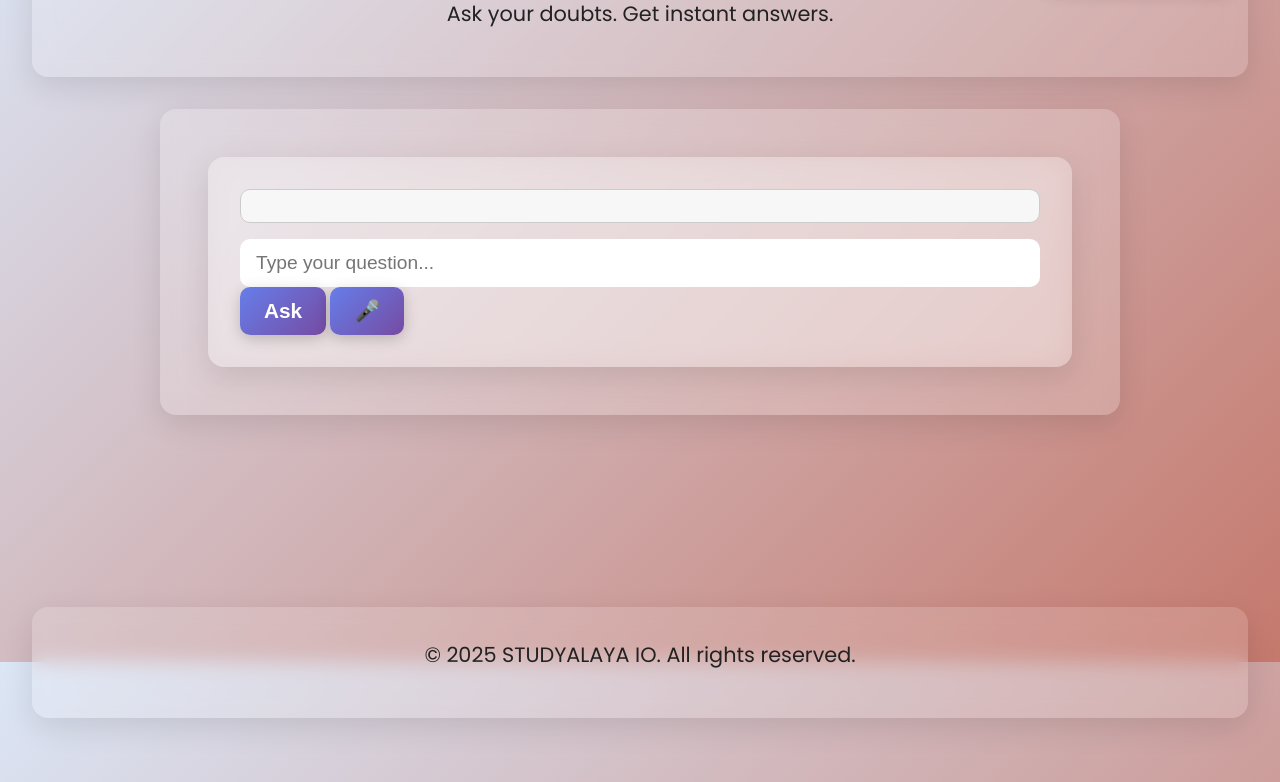
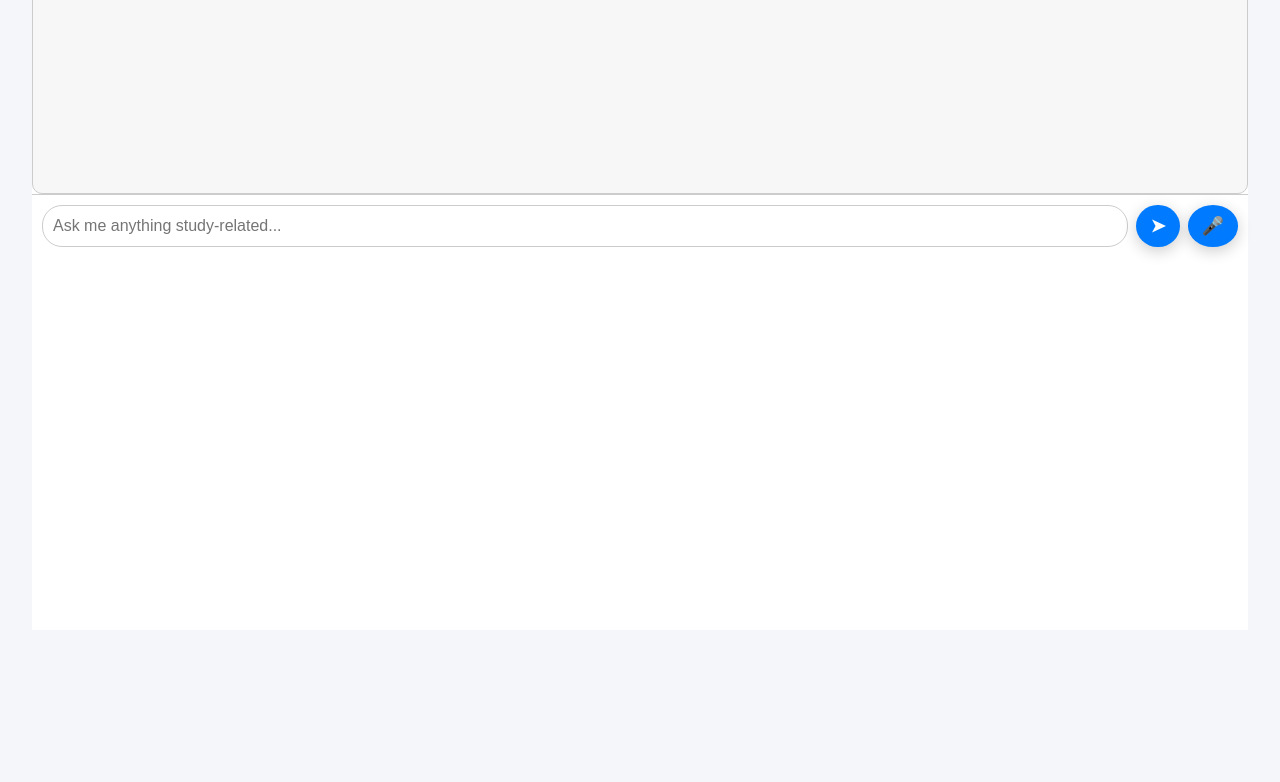
Before and after one commit to Ishan262/studyalaya.github.io, a website: page ai.html in a window 1280 px wide. Shown: the part 138-920 px from the top of the page. After the commit the page ends 800 px from the top, so only its background shows below. Drawn offline with Linux system fonts and the light colour scheme.

Commit message:
Update ai.html

```diff
--- a/ai.html
+++ b/ai.html
@@ -3,33 +3,86 @@
 <head>
   <meta charset="UTF-8" />
   <meta name="viewport" content="width=device-width, initial-scale=1.0"/>
-  <title>STUDYALAYA IO – Your Personal AI Assistant</title>
+  <title>AI Tutor – Studyalaya</title>
   <link rel="stylesheet" href="styles.css" />
+  <style>
+    body {
+      margin: 0;
+      font-family: 'Segoe UI', sans-serif;
+      height: 100vh;
+      background: #f5f6fa;
+      display: flex;
+      justify-content: center;
+      align-items: center;
+    }
+    .chat-wrapper {
+      position: relative;
+      width: 100%;
+      height: 100%;
+      display: flex;
+      flex-direction: column;
+      background: #fff;
+    }
+    .chat-log {
+      flex: 1;
+      padding: 20px;
+      overflow-y: auto;
+      display: flex;
+      flex-direction: column;
+    }
+    .chat-message {
+      padding: 12px 16px;
+      margin: 8px 0;
+      max-width: 75%;
+      border-radius: 18px;
+      line-height: 1.4;
+      word-wrap: break-word;
+    }
+    .chat-message.user {
+      align-self: flex-end;
+      background: #007bff;
+      color: #fff;
+      border-bottom-right-radius: 4px;
+    }
+    .chat-message.bot {
+      align-self: flex-start;
+      background: #e6e6e6;
+      color: #000;
+      border-bottom-left-radius: 4px;
+    }
+    .chat-input {
+      display: flex;
+      padding: 10px;
+      border-top: 1px solid #ccc;
+    }
+    .chat-input input {
+      flex: 1;
+      padding: 10px;
+      font-size: 16px;
+      border-radius: 20px;
+      border: 1px solid #ccc;
+    }
+    .chat-input button {
+      margin-left: 8px;
+      border: none;
+      border-radius: 50%;
+      padding: 10px 14px;
+      font-size: 18px;
+      background: #007bff;
+      color: #fff;
+      cursor: pointer;
+    }
+  </style>
 </head>
 <body>
-  <button class="theme-toggle" onclick="document.body.classList.toggle('dark-mode')">Toggle Theme</button>
-
-  <header>
-    <h1>STUDYALAYA IO – AI Assistant</h1>
-    <p>Ask your doubts. Get instant answers.</p>
-  </header>
-
-  <main>
-    <section>
-      <div class="chatbox">
+  <div class="chat-wrapper">
     <div id="chat-log" class="chat-log"></div>
     <div class="chat-input">
-          <input type="text" id="user-input" placeholder="Type your question..." />
-          <button onclick="handleChat()">Ask</button>
-          <button id="mic-button" title="Speak your question">🎤</button>
+      <input id="user-input" type="text" placeholder="Ask me anything study-related..." />
+      <button onclick="handleChat()">➤</button>
+      <button id="mic-button" title="Speak">🎤</button>
     </div>
   </div>
-    </section>
-  </main>
-
-  <footer>
-    <p>&copy; 2025 STUDYALAYA IO. All rights reserved.</p>
-  </footer>
 
 <script>
   document.getElementById('user-input').addEventListener('keypress', function (e) {
@@ -52,7 +105,7 @@ async function handleChat() {
 
     const botMsg = document.createElement('div');
     botMsg.className = 'chat-message bot';
-  botMsg.textContent = 'AI Tutor is thinking...';
+    botMsg.textContent = 'AI Tutor is typing...';
     chatLog.appendChild(botMsg);
 
     chatLog.scrollTop = chatLog.scrollHeight;
@@ -67,10 +120,9 @@ async function handleChat() {
       const data = await response.json();
       const replyText = `AI (${timestamp}): ${data.reply}`;
       await typeText(botMsg, replyText);
-    speak(data.reply); // 🗣️ Text-to-Speech added here
+      speak(data.reply);
     } catch (error) {
-    console.error('Error:', error);
-    botMsg.textContent = 'Error: Unable to connect to the AI Tutor right now.';
+      botMsg.textContent = 'Error: Unable to connect to the AI Tutor.';
     }
 
     input.value = '';
@@ -81,11 +133,10 @@ async function typeText(element, text) {
     element.textContent = '';
     for (let i = 0; i < text.length; i++) {
       element.textContent += text.charAt(i);
-    await new Promise(resolve => setTimeout(resolve, 20));
+      await new Promise(resolve => setTimeout(resolve, 15));
     }
   }
 
-// 🔊 Text-to-Speech (Bot speaks)
   function speak(text) {
     const utter = new SpeechSynthesisUtterance(text);
     utter.lang = 'en-US';
@@ -93,7 +144,6 @@ function speak(text) {
     speechSynthesis.speak(utter);
   }
 
-// 🎙️ Voice Assistant (Mic-to-Text)
   const micButton = document.getElementById('mic-button');
   const recognition = window.SpeechRecognition || window.webkitSpeechRecognition;
 
@@ -103,7 +153,7 @@ if (recognition) {
     speech.continuous = false;
 
     micButton.addEventListener('click', () => {
-    micButton.textContent = '🎙️ Listening...';
+      micButton.textContent = '🎙️';
       speech.start();
     });
 
@@ -116,11 +166,11 @@ if (recognition) {
 
     speech.onerror = function () {
       micButton.textContent = '🎤';
-    alert("Could not recognize speech. Please try again.");
+      alert("Speech not recognized. Try again.");
     };
   } else {
     micButton.disabled = true;
-  micButton.title = "Speech recognition not supported in this browser.";
+    micButton.title = "Your browser doesn't support voice input.";
   }
 </script>
 </body>
```
Lines whose indentation alone changed are shown as unchanged.
